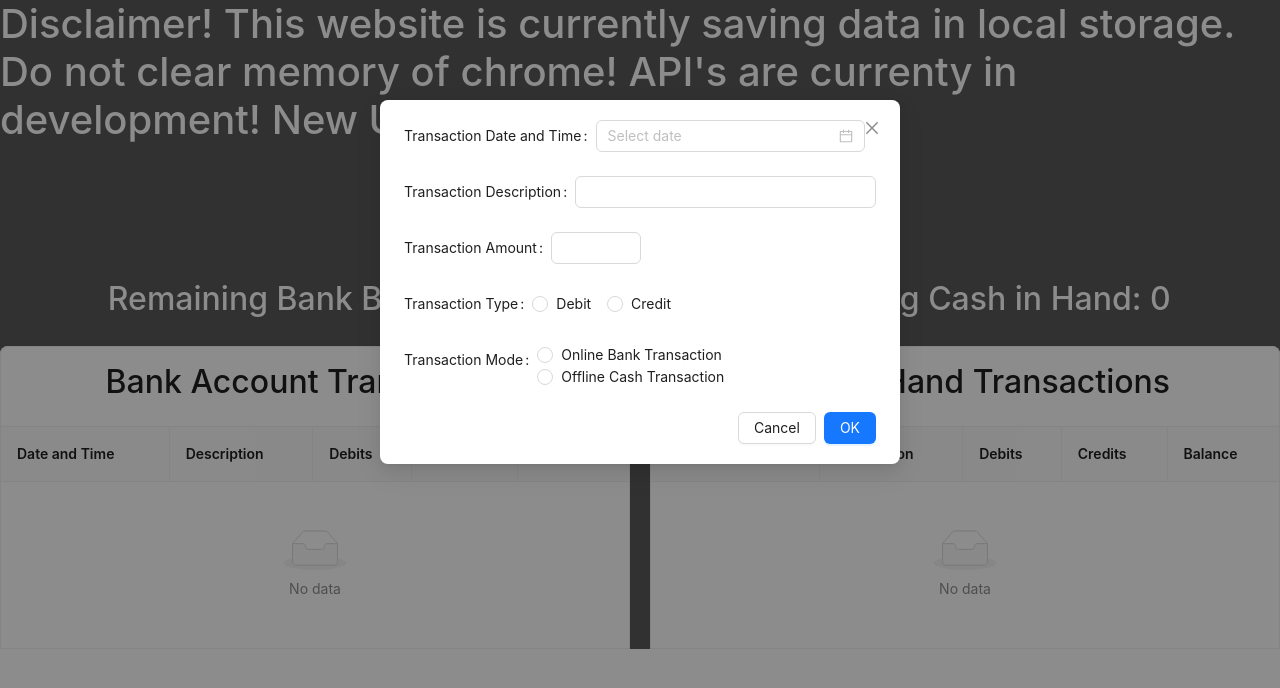
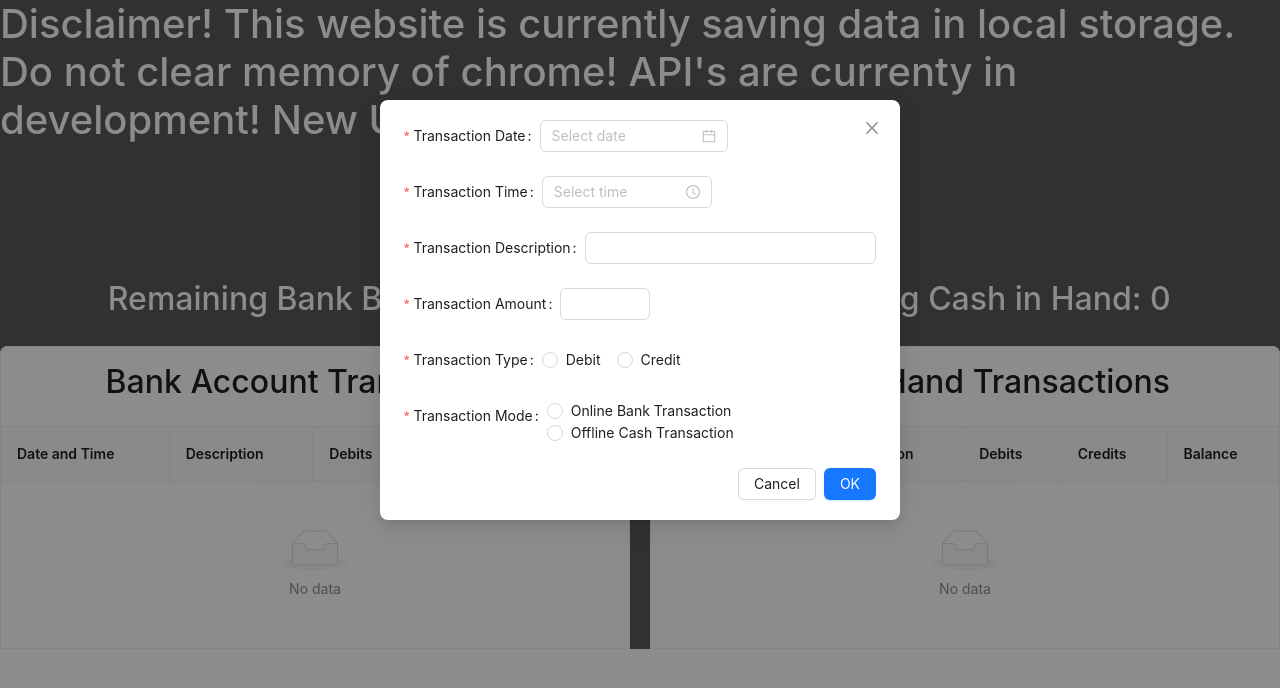
Before and after one commit to sabyasachirakshit/ledger-book, a React (Create React App) app: page / in a window 1280 px wide. Both pictures are taken after a click on the button "Add Transaction". Shown: the top 688 px of the page. Built offline with nearby package versions, Linux system fonts and the light colour scheme.

Commit message:
fixed time issue

```diff
--- a/package.json
+++ b/package.json
@@ -7,7 +7,11 @@
     "@testing-library/react": "^13.4.0",
     "@testing-library/user-event": "^13.5.0",
     "antd": "^5.4.0",
+    "cors": "^2.8.5",
+    "express": "^4.18.2",
     "moment": "^2.29.4",
+    "moment-timezone": "^0.5.43",
+    "nodemon": "^2.0.22",
     "react": "^18.2.0",
     "react-bootstrap": "^2.7.2",
     "react-dom": "^18.2.0",
--- a/src/components/LedgerTable.js
+++ b/src/components/LedgerTable.js
@@ -1,7 +1,7 @@
 import React,{useState,useEffect} from 'react';
 import { Table,Button } from 'antd';
-import moment from 'moment';
-import { Modal, Form,DatePicker,Input,InputNumber,Radio } from 'antd';
+import moment from 'moment-timezone';
+import { Modal, Form,DatePicker,TimePicker,Input,InputNumber,Radio } from 'antd';
 
 const columns = [
   {
@@ -68,28 +68,27 @@ const LedgerTable = () => {
     const TransactionForm = () => {
         const [form] = Form.useForm();
         return (
-            <Modal
-            open={visible}
-            onCancel={() => setVisible(false)}
-            onOk={() => form.submit()}
-            >
+           <Modal open={visible} onCancel={() => setVisible(false)} onOk={() => form.submit()}>
             <Form form={form} onFinish={handleFormSubmit}>
-                <Form.Item name="dateTime" label="Transaction Date and Time">
-                <DatePicker showTime format="YYYY-MM-DD HH:mm:ss" />
+              <Form.Item name="date" label="Transaction Date" rules={[{ required: true }]}>
+                <DatePicker format="YYYY-MM-DD" />
               </Form.Item>
-                <Form.Item name="description" label="Transaction Description">
+              <Form.Item name="time" label="Transaction Time" rules={[{ required: true }]}>
+                <TimePicker format="HH:mm:ss" />
+              </Form.Item>
+              <Form.Item name="description" label="Transaction Description" rules={[{ required: true }]}>
                 <Input />
               </Form.Item>
-                <Form.Item name="amount" label="Transaction Amount">
+              <Form.Item name="amount" label="Transaction Amount" rules={[{ required: true }]}>
                 <InputNumber />
               </Form.Item>
-                <Form.Item name="t_type" label="Transaction Type">
+              <Form.Item name="t_type" label="Transaction Type" rules={[{ required: true }]}>
                 <Radio.Group>
                   <Radio value="debit">Debit</Radio>
                   <Radio value="credit">Credit</Radio>
                 </Radio.Group>
               </Form.Item>
-                <Form.Item name="m_type" label="Transaction Mode">
+              <Form.Item name="m_type" label="Transaction Mode" rules={[{ required: true }]}>
                 <Radio.Group>
                   <Radio value="online">Online Bank Transaction</Radio>
                   <Radio value="offline">Offline Cash Transaction</Radio>
@@ -104,6 +103,9 @@ const LedgerTable = () => {
 };
 
 const handleFormSubmit = (values) => {
+  const date = moment(values.date).format("YYYY-MM-DD");
+  const time = values.time.format("HH:mm:ss");
+  const dateTime = moment(`${date} ${time}`).tz(moment.tz.guess()).format("YYYY-MM-DD HH:mm:ss");
     if(values.m_type==="online"){
         if(values.t_type==="debit"){
           let total_balance=0;
@@ -112,7 +114,7 @@ const handleFormSubmit = (values) => {
           }
             let online_transaction = {
                 key:onlineKey,
-                dateTime: moment(values.dateTime).format('YYYY-MM-DD HH:mm:ss'),
+                dateTime: dateTime,
                 description: values.description,
                 debits: values.amount,
                 credits:0,
@@ -121,7 +123,6 @@ const handleFormSubmit = (values) => {
               setOnlineKey(onlineKey++);
               onlineArray.push(online_transaction);
               localStorage.setItem('onlineArray', JSON.stringify(onlineArray));
-              console.log("Online Array:",onlineArray);
         }else if(values.t_type==="credit"){
           let total_balance=0;
           if(onlineArray.length>=1){
@@ -129,7 +130,7 @@ const handleFormSubmit = (values) => {
           }
             let online_transaction = {
                 key:onlineKey,
-                dateTime: moment(values.dateTime).format('YYYY-MM-DD HH:mm:ss'),
+                dateTime: dateTime,
                 description: values.description,
                 debits: 0,
                 credits:values.amount,
@@ -147,7 +148,7 @@ const handleFormSubmit = (values) => {
           }
             let offline_transaction = {
                 key:offlineKey,
-                dateTime: moment(values.dateTime).format('YYYY-MM-DD HH:mm:ss'),
+                dateTime: dateTime,
                 description: values.description,
                 debits: values.amount,
                 credits:0,
@@ -163,7 +164,7 @@ const handleFormSubmit = (values) => {
           }
             let offline_transaction = {
                 key:offlineKey,
-                dateTime: moment(values.dateTime).format('YYYY-MM-DD HH:mm:ss'),
+                dateTime: dateTime,
                 description: values.description,
                 debits: 0,
                 credits:values.amount,
@@ -175,7 +176,7 @@ const handleFormSubmit = (values) => {
         }
     }
     setVisible(false);
-    location.reload();
+    window.location.reload();
 };
   return (
     <div className="ledger-book-screen" style={{display:"flex",flexDirection:"column",gap:"20px"}}>
```
Also changed, not shown: src/App.js (line endings or trailing spaces), 1 other file (tests, documents, lock files or other folders). Lines whose indentation alone changed are shown as unchanged.
